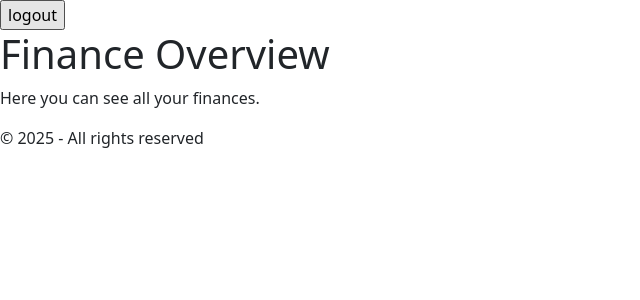
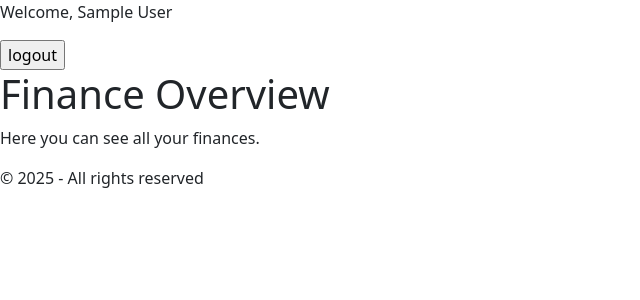
Before and after one commit to M-Pidlisnyi/finance-cabinet, a Django app: page / in a window 1280 px wide. Shown: the top 300 px of the page, without its empty margins (0-640 px from the left). Run offline with Django 5.2, Linux system fonts and the light colour scheme; the visitor is signed in with stand-in values (Sample User, id 1).

Commit message:
Add welcome message for authenticated users in base template

```diff
--- a/templates/base.html
+++ b/templates/base.html
@@ -10,6 +10,7 @@
 
     <div>
         {% if user.is_authenticated%}
+            <p>Welcome, {{user.first_name}} {{user.last_name}}</p>
             <form action="{% url 'logout' %}" method="post">{%csrf_token%}<input type="submit" value="logout"></form>
         {% else %}
             <a href="{% url 'login' %}">login</a>
```
